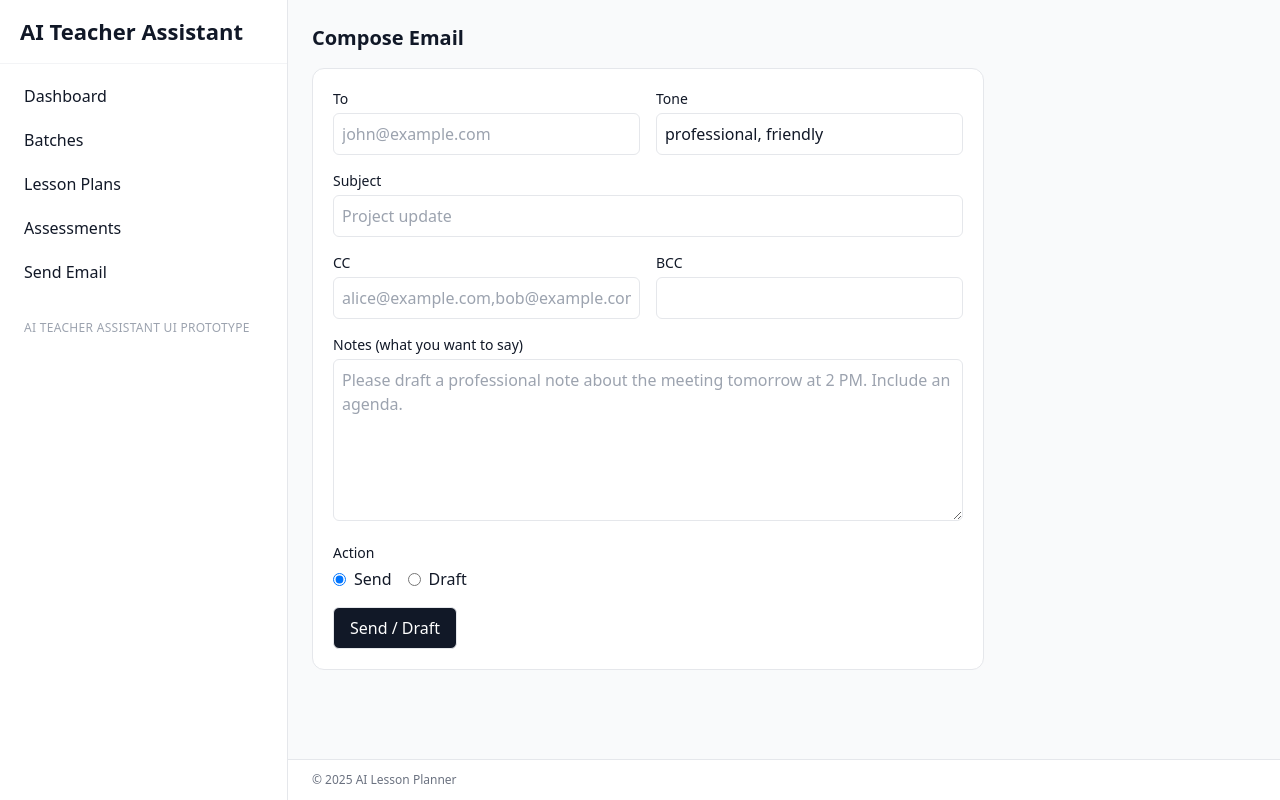
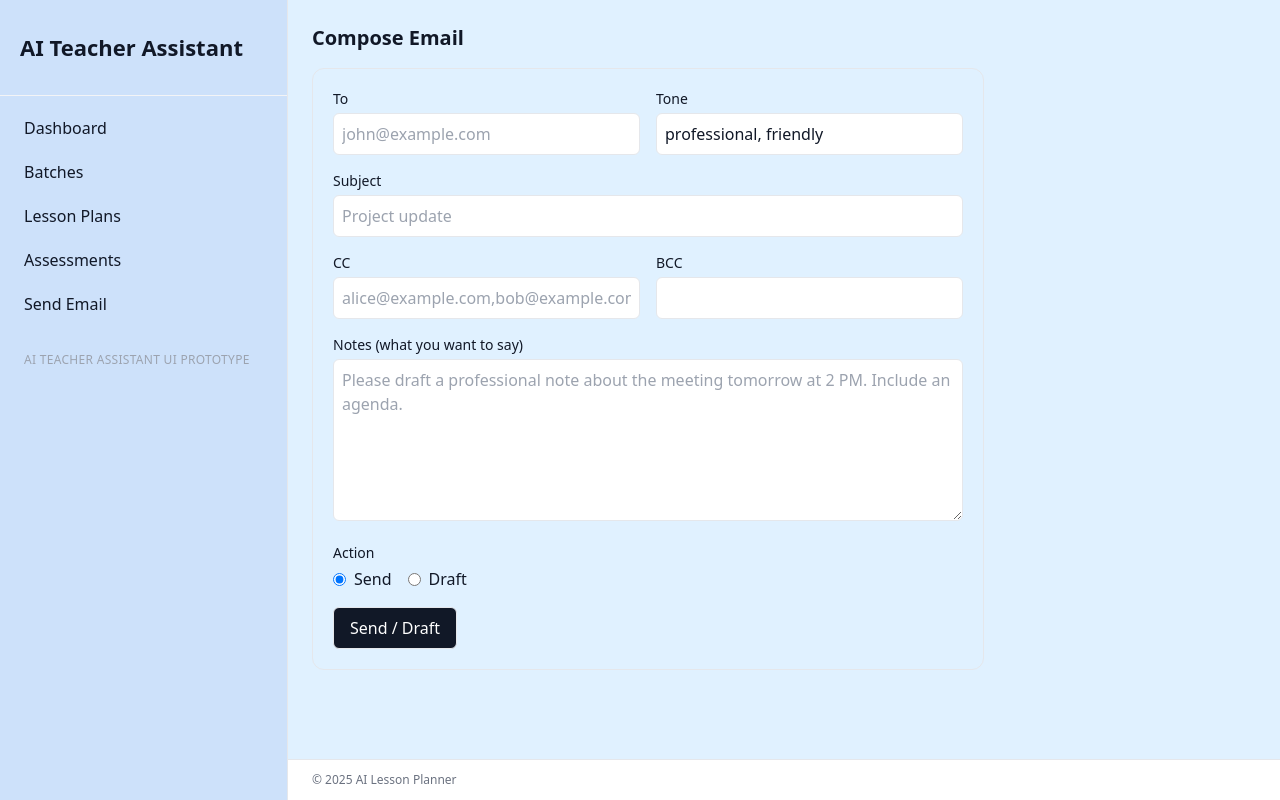
Before and after one commit to Timmythaw/ai-teacher-assistant, a Flask app: page /email in a window 1280 px wide. Run offline with Flask 3, Linux system fonts and the light colour scheme; some libraries are stand-ins or nearby versions.

Commit message:
background color changed

```diff
--- a/templates/base.html
+++ b/templates/base.html
@@ -24,6 +24,8 @@
                 800: "#4338ca",
                 900: "#3730a3",
               },
+              primary: "#E0F1FF",
+              secondary: "#CDE1FA",
             },
           },
         },
@@ -49,13 +51,13 @@
     {% block styles %}{% endblock %}
   </head>
 
-  <body class="min-h-screen bg-gray-50 text-gray-900">
+  <body class="min-h-screen bg-primary text-gray-900">
     <div class="flex min-h-screen">
       <!-- Sidebar (desktop only) -->
       <aside
-        class="hidden md:flex md:w-64 lg:w-72 flex-col border-r border-gray-200 bg-white"
+        class="hidden md:flex md:w-64 lg:w-72 flex-col border-r border-gray-200 bg-secondary"
       >
-        <div class="h-16 flex items-center px-5 border-b border-gray-100">
+        <div class="h-24 flex items-center px-5 border-b border-gray-100">
           <a href="{{ url_for('index') }}" class="text-[22px] font-semibold"
             >AI Teacher Assistant</a
           >
--- a/templates/email.html
+++ b/templates/email.html
@@ -6,7 +6,7 @@
   id="email-form"
   action="{{ url_for('email_compose') }}"
   method="post"
-  class="max-w-2xl grid gap-4 bg-white border rounded-xl p-5"
+  class="max-w-2xl grid gap-4 border rounded-xl p-5"
 >
   <div class="grid sm:grid-cols-2 gap-4">
     <div>
```
